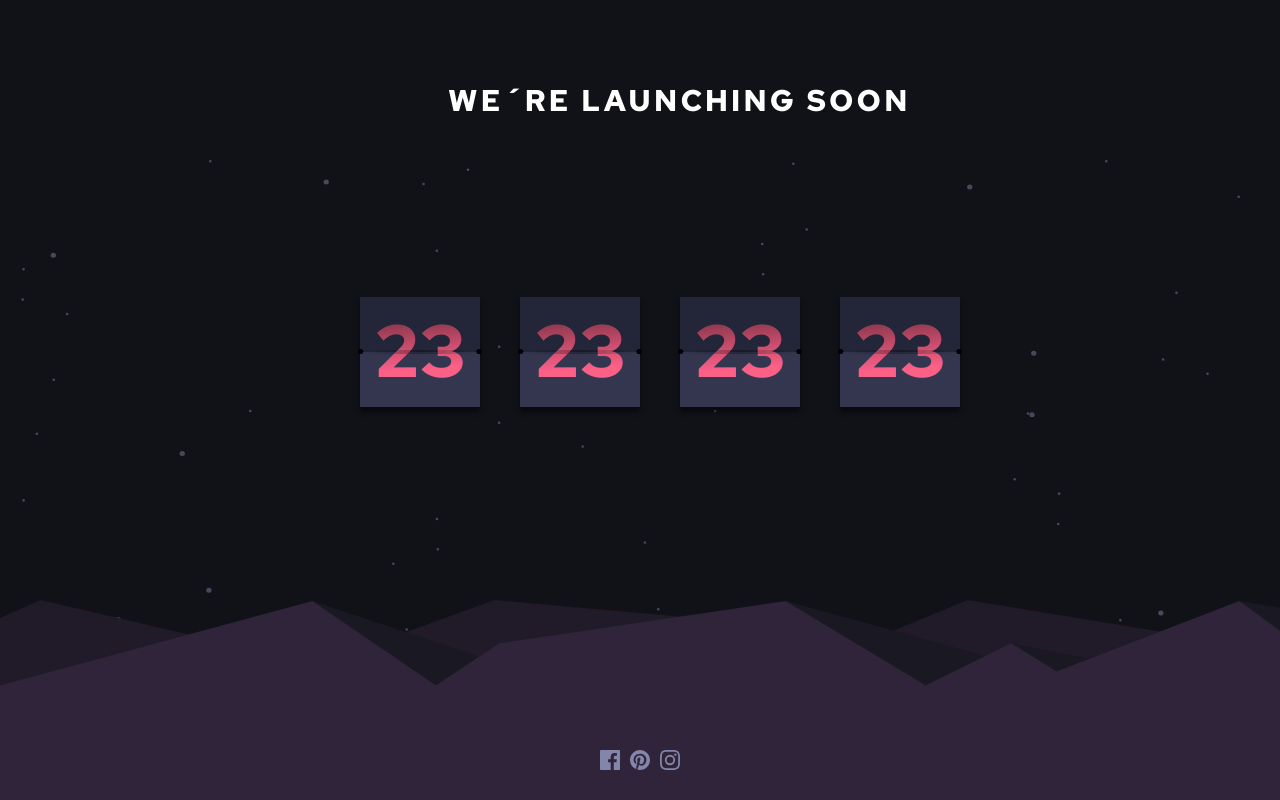
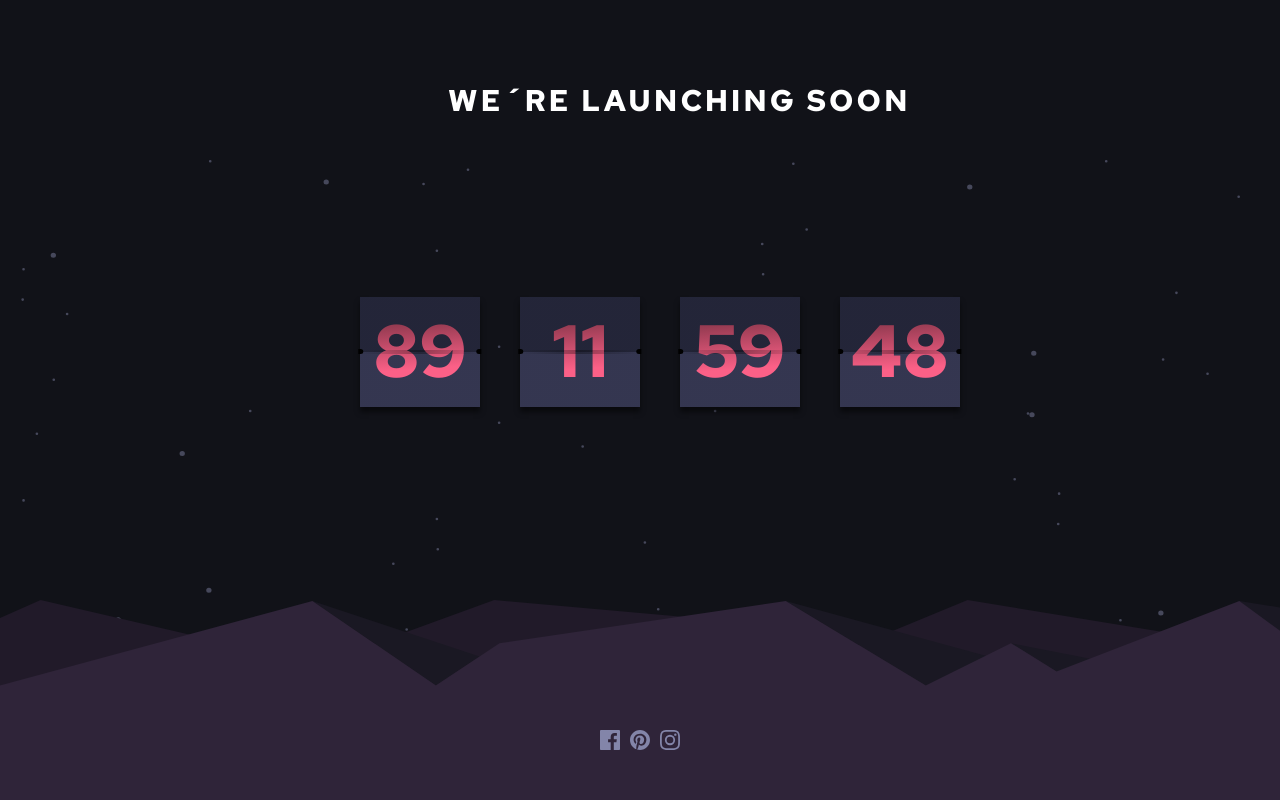
Before and after one commit to abian22/Launch-countdown-timer, a React (Vite) app: page / in a window 1280 px wide. Built offline with nearby package versions, Linux system fonts and the light colour scheme.

Commit message:
done but need to add the animation

```diff
--- a/package.json
+++ b/package.json
@@ -18,6 +18,8 @@
     "@mui/x-data-grid": "^6.16.0",
     "react": "^18.2.0",
     "react-dom": "^18.2.0",
+    "react-spring": "^9.7.3",
+    "react-transition-group": "^4.4.5",
     "styled-components": "^5.3.11"
   },
   "devDependencies": {
--- a/src/App.jsx
+++ b/src/App.jsx
@@ -1,4 +1,4 @@
-import { useState } from "react";
+import React from "react";
 import hills from "../images/pattern-hills.svg";
 import stars from "../images/bg-stars.svg";
 import TimerTest from "./components/TimerTest/TimerTest";
@@ -6,9 +6,49 @@ import { Box } from "@mui/material";
 import facebook from "../images/icon-facebook.svg";
 import pinterest from "../images/icon-pinterest.svg";
 import instagram from "../images/icon-instagram.svg";
+import { useState, useEffect } from "react";
 import "./App.css";
 
 function App() {
+  const launchDate = new Date("2023-12-31T00:00:00").getTime();
+  const [timeRemaining, setTimeRemaining] = useState(calculateTimeRemaining());
+
+  useEffect(() => {
+    const intervalId = setInterval(() => {
+      setTimeRemaining(calculateTimeRemaining());
+    }, 1000);
+
+    return () => clearInterval(intervalId);
+  }, []);
+
+  function calculateTimeRemaining() {
+    const now = new Date().getTime();
+    const difference = launchDate - now;
+
+    if (difference <= 0) {
+      return {
+        days: 0,
+        hours: 0,
+        minutes: 0,
+        seconds: 0,
+      };
+    }
+
+    const days = Math.floor(difference / (1000 * 60 * 60 * 24));
+    const hours = Math.floor(
+      (difference % (1000 * 60 * 60 * 24)) / (1000 * 60 * 60)
+    );
+    const minutes = Math.floor((difference % (1000 * 60 * 60)) / (1000 * 60));
+    const seconds = Math.floor((difference % (1000 * 60)) / 1000);
+
+    return {
+      days,
+      hours,
+      minutes,
+      seconds,
+    };
+  }
+
   return (
     <>
       <Box
@@ -16,21 +56,21 @@ function App() {
         sx={{
           justifyContent: "center",
           alignItems: "center",
-          width: {xs:"300px", lg:"600px"},
-          top: {xs:"40px", sm:"50px",lg:"20px", xl:"70px"},
+          width: { xs: "300px", lg: "600px" },
+          top: { xs: "40px", sm: "50px", lg: "20px", xl: "70px" },
           position: "relative",
-          textAlign:"center",
-          marginLeft:{xs:"25%", sm:"35%", xl:"40%"},
+          textAlign: "center",
+          marginLeft: { xs: "25%", sm: "35%", xl: "40%" },
         }}
       >
         <Box
           sx={{
-            textAlign:"center",
+            textAlign: "center",
             position: "absolute",
             display: "flex",
             color: "white",
             fontFamily: "bold",
-            fontSize: {xs:"20px", lg:"30px"},
+            fontSize: { xs: "20px", lg: "30px" },
             letterSpacing: "3px",
             zIndex: "999",
             marginTop: "10%",
@@ -50,10 +90,10 @@ function App() {
           justifyContent: "center",
         }}
       >
-        <TimerTest/>
-        <TimerTest />
-        <TimerTest />
-        <TimerTest />
+        <TimerTest timeRemaining={timeRemaining.days} />
+        <TimerTest timeRemaining={timeRemaining.hours} />
+        <TimerTest timeRemaining={timeRemaining.minutes} />
+        <TimerTest timeRemaining={timeRemaining.seconds} />
         <img
           src={stars}
           style={{
@@ -80,19 +120,19 @@ function App() {
             justifyContent: "center",
             alignItems: "center",
             width: "100%",
-            bottom: "30px",
+            bottom: "50px",
             position: "absolute",
           }}
         >
           <img
             src={facebook}
-            style={{width:"20px", zIndex: "999", marginRight: "10px" }}
+            style={{ width: "20px", zIndex: "999", marginRight: "10px" }}
           />
           <img
             src={pinterest}
-            style={{width:"20px", zIndex: "999", marginRight: "10px" }}
+            style={{ width: "20px", zIndex: "999", marginRight: "10px" }}
           />
-          <img src={instagram} style={{width:"20px", zIndex: "999" }} />
+          <img src={instagram} style={{ width: "20px", zIndex: "999" }} />
         </Box>
       </Box>
     </>
--- a/src/components/Timer/Timer.css
+++ b/src/components/TimerAnimationPending/Timer.css
@@ -12,5 +12,7 @@
 
   .superiorPartSquare{
     background-color: hsl(235, 23%, 22%);
+    animation: fall 1s ease-in-out; /* Aplicamos la animación */
+    animation-fill-mode: forwards;
 
 }
--- a/src/components/TimerTest/TimerTest.css
+++ b/src/components/TimerTest/TimerTest.css
@@ -1,5 +1,5 @@
 .number {
-
+    transition: transform 0.3s ease-in-out;
     -webkit-background-clip: text; /* Para navegadores basados en WebKit (como Chrome y Safari) */
 
   }
--- a/src/components/TimerTest/TimerTest.jsx
+++ b/src/components/TimerTest/TimerTest.jsx
@@ -1,11 +1,24 @@
 import React from "react";
 import "./TimerTest.css";
 import { Box } from "@mui/material";
+import { useState, useEffect } from "react";
 
-function TimerTest() {
+function TimerTest({ timeRemaining }) {
+
+  const [pageTransition, setPageTransition] = useState(false);
+
+  useEffect(() => {
+    setPageTransition(true);
+    const timeout = setTimeout(() => {
+      setPageTransition(false);
+    }, 500);
+
+    return () => clearTimeout(timeout);
+  }, [timeRemaining]);
   return (
     <>
       <Box
+        className={` ${pageTransition ? "page-transition" : ""}`}
         sx={{
           width: { xs: "70px", sm: "90px",lg:"120px" },
           height: { xs: "60px", sm: "80px", lg:"110px" },
@@ -17,8 +30,7 @@ function TimerTest() {
           bottom:{lg:"80px"},
           boxShadow: "0px 5px 5px rgba(0, 0, 0, 0.5)",
           marginTop:{lg:"5%", xl:"0px"},
-
-
+          animation: "flip-bottom 250ms easte-out 250ms"
         }}
       >
         <Box
@@ -64,8 +76,8 @@ function TimerTest() {
           }}
         />
         <Box
-          className="number"
-          sx={{
+            className="number"
+            sx={{
             fontFamily: "bold",
             zIndex: "999",
             marginTop: "15px",
@@ -73,13 +85,13 @@ function TimerTest() {
             backgroundImage:
               "linear-gradient(356deg, rgba(251, 96, 135, 1) 33%, rgb(103, 42, 57) 95%)",
             color: "transparent",
-            display: "inline-block",
+            display: "flex",
             bottom: {xs:"15.5px", sm:"16px",lg:"19px"},
             position: "relative",
-            marginLeft: "15px",
+            justifyContent:"center",
           }}
         >
-          23
+              {timeRemaining}
         </Box>
       </Box>
     </>
```
Also changed, not shown: src/components/TimerAnimationPending/Timer.jsx (renamed from src/components/Timer/Timer.jsx), 1 other file (tests, documents, lock files or other folders).
